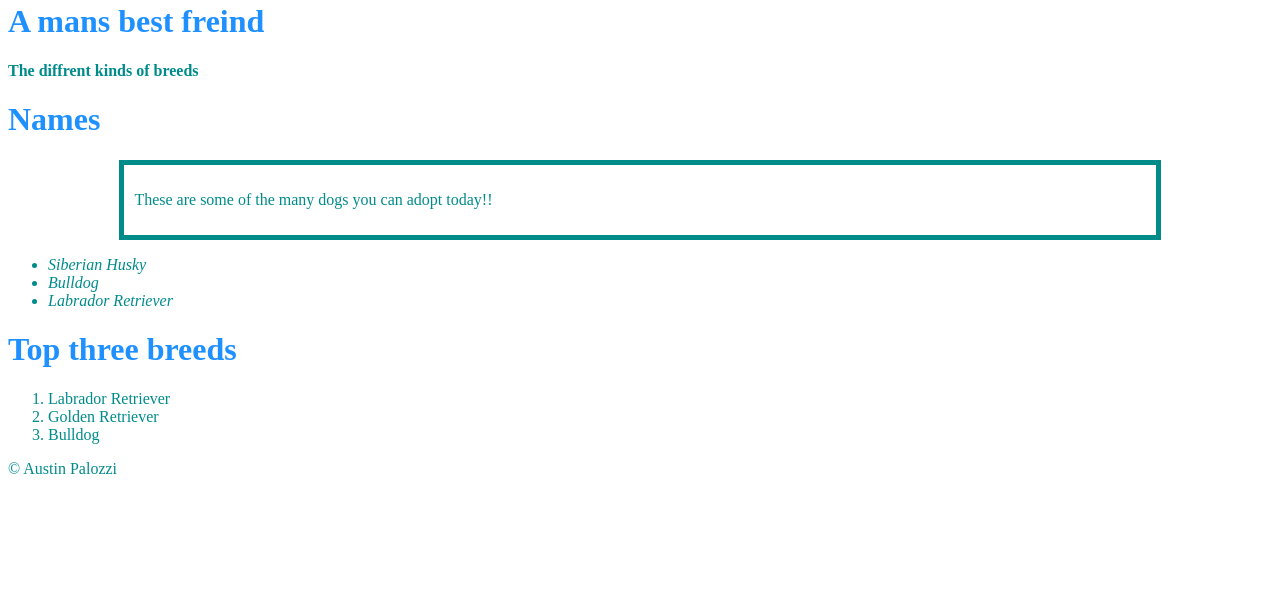
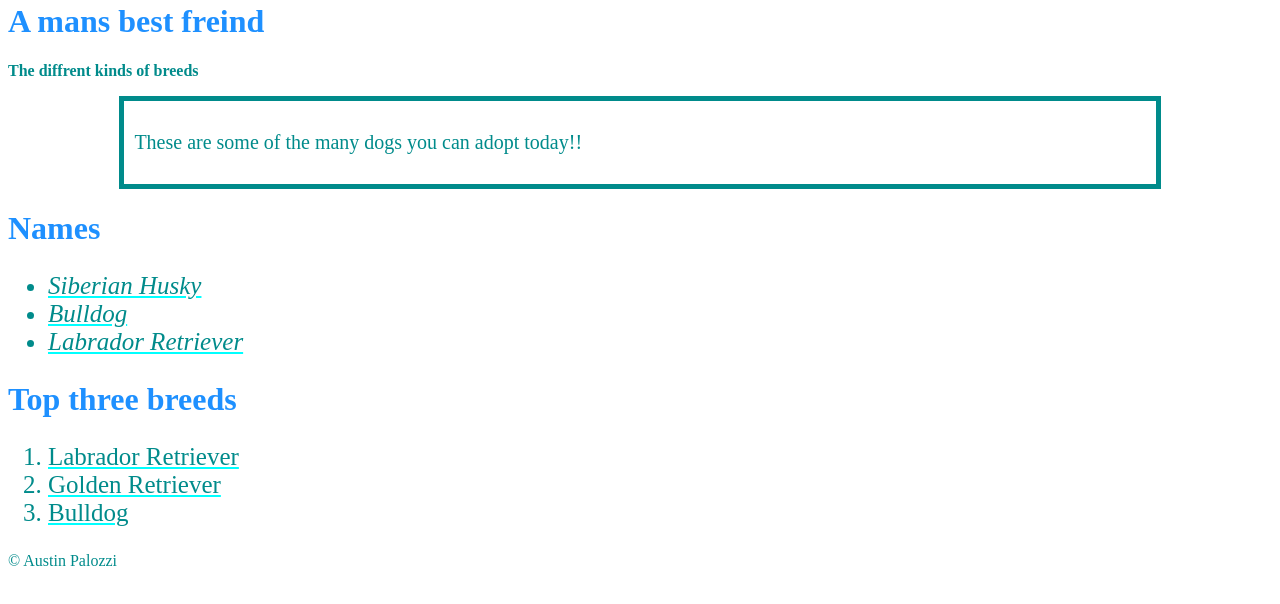
Before and after one commit to austinpalozzi27/assignment2, a plain HTML site: page index.html in a window 1280 px wide. Shown: the part 130-734 px from the top of the page. Drawn offline with Linux system fonts and the light colour scheme.

Commit message:
assignment 2

```diff
--- a/css/styles.css
+++ b/css/styles.css
@@ -19,6 +19,39 @@ h1 {
     font-family: fantasy;
 }
 
-header nav a {color: cornflowerblue;}
+header nav a {
+    color: cornflowerblue;
+}
 
-body {color: darkcyan}
+body {
+    color: darkcyan
+}
+
+
+.p {
+    font-size: 20px
+}
+
+.ul {
+    font-size: 25px
+}
+
+.ol {
+    font-size: 25px
+}
+
+ul li {
+    text-decoration: underline
+}
+
+ol li {
+    text-decoration: underline
+}
+
+ul li {
+    text-decoration-color: aqua
+}
+
+ol li {
+    text-decoration-color: aqua
+}
--- a/index.html
+++ b/index.html
@@ -36,25 +36,33 @@
     <main>
         <h1>A mans best freind </h1>
         <p><strong>The diffrent kinds of breeds</strong></p>
+        <div class="centered">
+            <div class="p">
+                <p> These are some of the many dogs you can adopt today!!</p>
+            </div>
+        </div>
         <h1>Names </h1>
 
 
-        <div class="centered">
-            <p> These are some of the many dogs you can adopt today!!</p>
-        </div>
+
+
+        <div class="ul">
             <ul>
                 <li><em>Siberian Husky</em></li>
                 <li><em>Bulldog</em></li>
                 <li><em>Labrador Retriever</em></li>
             </ul>
+        </div>
         <h1> Top three breeds</h1>
 
 
+        <div class="ol">
             <ol>
                 <li>Labrador Retriever</li>
                 <li>Golden Retriever</li>
                 <li>Bulldog</li>
             </ol>
+        </div>
 
         <p> &copy; Austin Palozzi </p>
     </main>
```
Also changed, not shown: about.html (+5 -1 lines), pictures.html (+15 -4 lines). Lines whose indentation alone changed are shown as unchanged.
